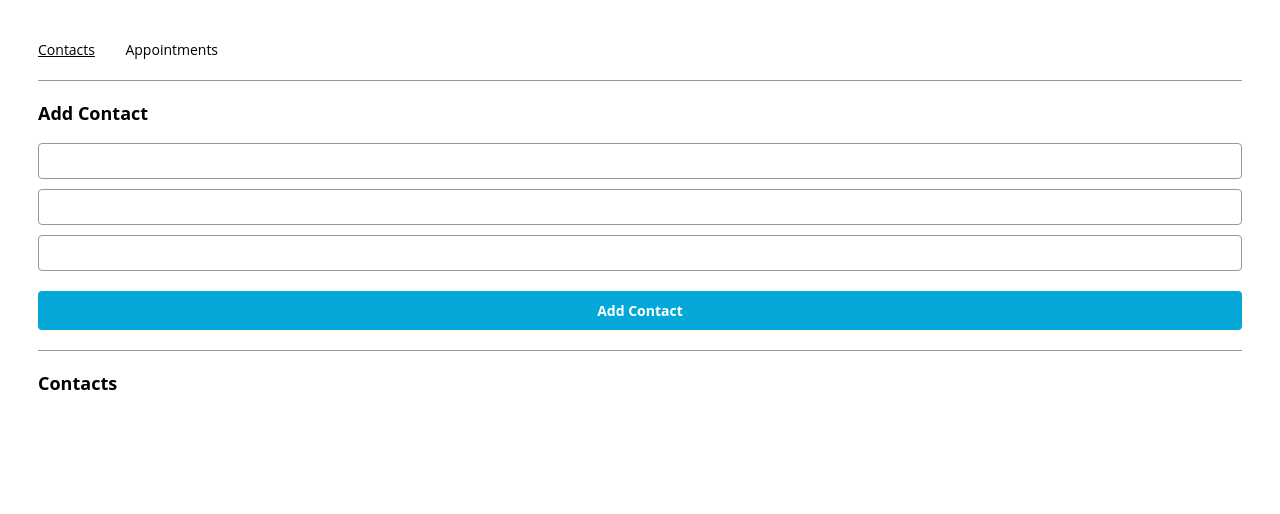
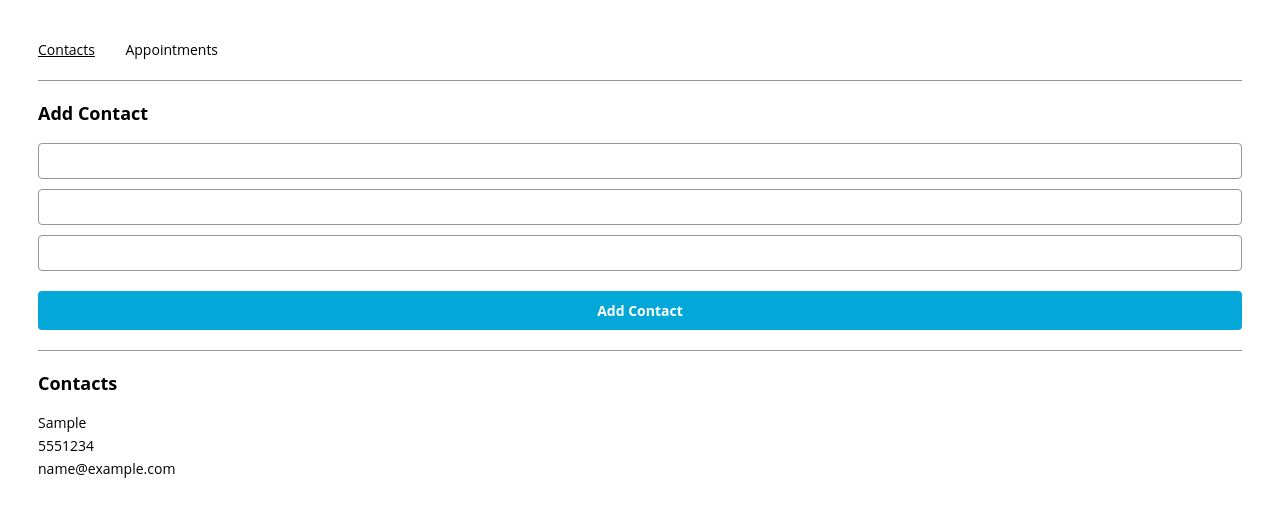
Before and after one commit to samueltumewu/appointment-form, a React (Create React App) app: page /contacts in a window 1280 px wide. Both pictures are taken after typing "Sample", "5551234", "name@example.com" into the empty fields and a click on the input "Add Contact". Shown: the top 514 px of the page. Built offline with nearby package versions, Linux system fonts and the light colour scheme.

Commit message:
finalise tile section

```diff
--- a/src/components/tile/Tile.js
+++ b/src/components/tile/Tile.js
@@ -1,9 +1,14 @@
 import React from "react";
 
-export const Tile = () => {
+export const Tile = ({key, name, description}) => {
   return (
     <div className="tile-container">
-
+      <p className="tile-title tile">{name}</p>
+      {
+        Object.values(description).map((desc, index) => {
+          return <p key={index} className="tile">{desc}</p>
+        })
+      }
     </div>
   );
 };
--- a/src/components/tileList/TileList.js
+++ b/src/components/tileList/TileList.js
@@ -1,9 +1,13 @@
 import React from "react";
+import { Tile } from "../tile/Tile";
 
-export const TileList = () => {
+export const TileList = ({contacts}) => {
   return (
     <div>
-
+      {contacts.map((contact, index)=>{
+        const {name, ...desc} = contact;
+        return <Tile key={index} name={name} description={desc}/>
+      })}
     </div>
   );
 };
```
